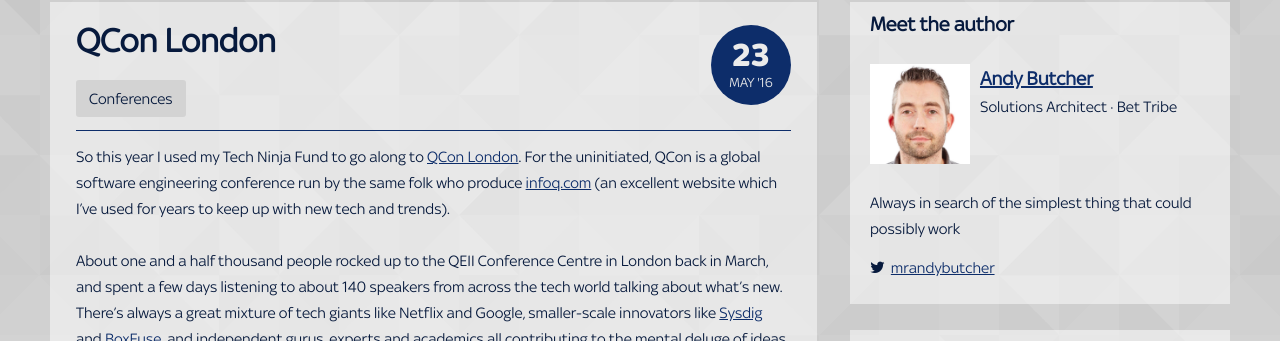
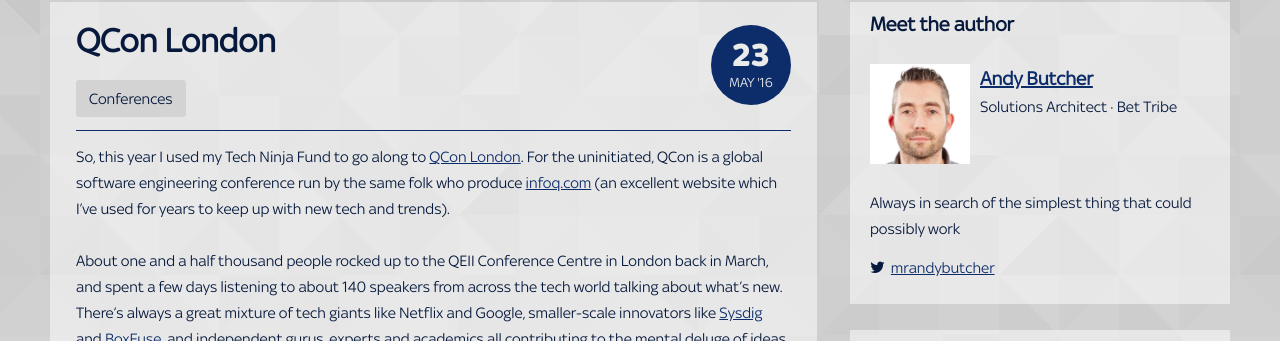
Before and after one commit to skybet/skybet.github.io, a Jekyll site: the page built from _posts/2016-05-23-qcon-london.md, in a window 1280 px wide and 900 px high, scrolled down 332 px. Shown: the part 112-453 px from the top of the window. Built offline with Jekyll 4.4.1, drawn with Linux system fonts in a browser that asks for light colours; nearby versions of some CDN libraries; some web fonts are replaced; comment, search, counter and statistics services are not loaded.

Commit message:
Force update

```diff
--- a/_posts/2016-05-23-qcon-london.md
+++ b/_posts/2016-05-23-qcon-london.md
@@ -9,7 +9,7 @@
 tags:       conference,infrastructure,containers,cloud,stream,fault-injection,testing
 ---
 
-So this year I used my Tech Ninja Fund to go along to [QCon London](https://qconlondon.com/). For the uninitiated, QCon is a global software engineering conference run by the same folk who produce [infoq.com](https://qconlondon.com/) (an excellent website which I’ve used for years to keep up with new tech and trends).
+So, this year I used my Tech Ninja Fund to go along to [QCon London](https://qconlondon.com/). For the uninitiated, QCon is a global software engineering conference run by the same folk who produce [infoq.com](https://qconlondon.com/) (an excellent website which I’ve used for years to keep up with new tech and trends).
 
 About one and a half thousand people rocked up to the QEII Conference Centre in London back in March, and spent a few days listening to about 140 speakers from across the tech world talking about what’s new.
 There’s always a great mixture of tech giants like Netflix and Google, smaller-scale innovators like [Sysdig](http://www.sysdig.org/) and [BoxFuse](https://boxfuse.com/), and independent gurus, experts and academics all contributing to the mental deluge of ideas and perspectives.
```
